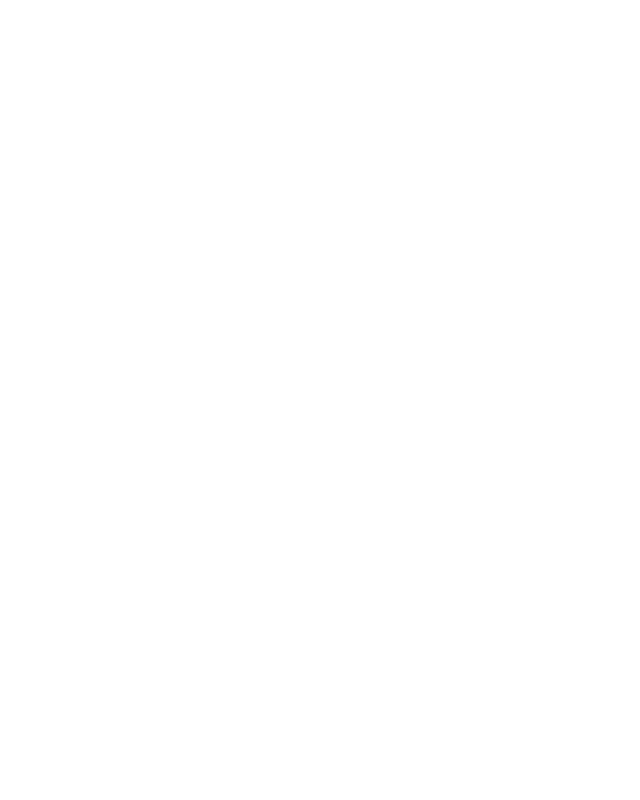
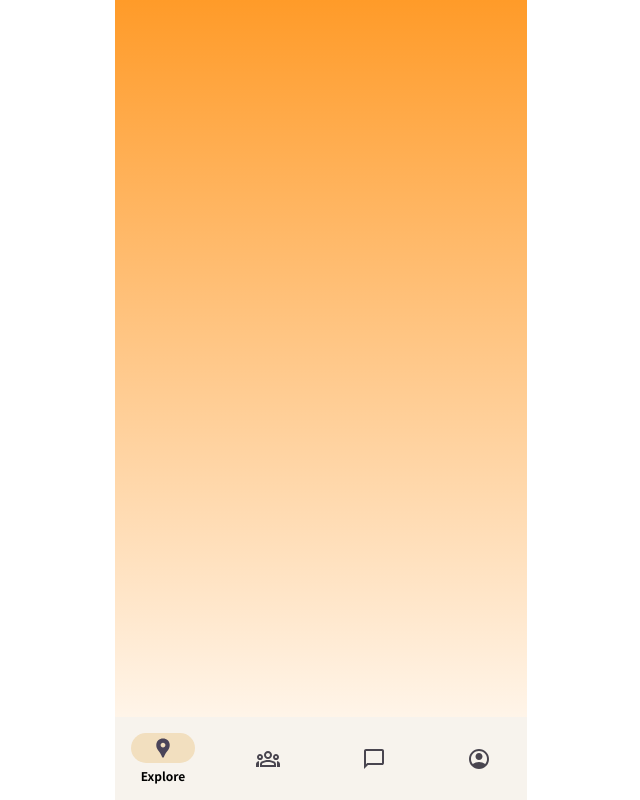
Before and after one commit to TEAM-4line/4line_frontend, a React (Create React App) app: page /home in a window 1280 px wide. Before the commit this address had no page. Shown: the whole page, without its empty margins (319-959 px from the left). Built offline with nearby package versions, Linux system fonts and the light colour scheme; a web font is replaced by a local one.

Commit message:
Feat: NavBar.jsx 컴포넌트 생성

```diff
--- a/src/App.js
+++ b/src/App.js
@@ -4,6 +4,7 @@
 import Login from "./pages/account/Login";
 import TestStart from "./pages/test/TestStart";
 import TestPage from "./pages/test/TestPage";
+import HomePage from "./pages/home/HomePage";
 
 function App() {
   return (
@@ -13,6 +14,7 @@
         <Route path="/login" element={<Login />} />
         <Route path="/test/intro" element={<TestStart />} />
         <Route path="/test" element={<TestPage />} />
+        <Route path="/home" element={<HomePage />} />
       </Routes>
     </div>
   );
--- a/src/components/home/NavBar.jsx
+++ b/src/components/home/NavBar.jsx
@@ -1,7 +1,96 @@
-import React from "react";
+import React, { useState } from "react";
+import styled from "styled-components";
+import NavExplore from "../../images/nav-explore.svg";
+import NavSpaces from "../../images/nav-spaces.svg";
+import NavReviews from "../../images/nav-reviews.svg";
+import NavProfile from "../../images/nav-profile.svg";
 
 const NavBar = () => {
-  return <div></div>;
+  const [selectedNav, setSelectedNav] = useState(0);
+
+  function handleSelectedNav(navIndex) {
+    setSelectedNav(navIndex);
+  }
+
+  const navItems = [
+    { icon: NavExplore, text: "Explore" },
+    { icon: NavSpaces, text: "Spaces" },
+    { icon: NavReviews, text: "Reviews" },
+    { icon: NavProfile, text: "Profile" },
+  ];
+
+  return (
+    <NavWrapper>
+      <NavList>
+        {navItems.map((nav, navIndex) => (
+          <NavItem
+            key={navIndex}
+            onClick={() => handleSelectedNav(navIndex)}
+            isSelected={selectedNav === navIndex}
+          >
+            <IconWrapper isSelected={selectedNav === navIndex}>
+              <NavIcon src={nav.icon} />
+            </IconWrapper>
+            {selectedNav === navIndex && <NavText>{nav.text}</NavText>}
+          </NavItem>
+        ))}
+      </NavList>
+    </NavWrapper>
+  );
 };
 
 export default NavBar;
+
+const NavWrapper = styled.div`
+  width: 412px;
+  /* height: 80px; */
+  background-color: #f7f3ed;
+  position: fixed;
+  bottom: 0;
+`;
+
+const NavList = styled.ul`
+  display: flex;
+  align-items: center;
+  justify-content: space-between;
+  margin: 0;
+  padding: 16px;
+  list-style-type: none;
+`;
+
+const NavItem = styled.li`
+  display: flex;
+  flex-direction: column;
+  align-items: center;
+  gap: 4px;
+  font-size: 12px;
+  color: #6c757d;
+  cursor: pointer;
+  transition: color 0.3s;
+`;
+
+const IconWrapper = styled.div`
+  display: flex;
+  align-items: center;
+  justify-content: center;
+  width: 64px;
+  height: 30px;
+  border-radius: 15px;
+  background-color: ${({ isSelected }) =>
+    isSelected ? "#f2dfbf" : "transparent"};
+  &:hover {
+    background-color: #f2dfbf;
+    border-radius: 18px;
+  }
+`;
+
+const NavIcon = styled.img`
+  width: 24px;
+  height: 24px;
+`;
+
+const NavText = styled.div`
+  font-size: 12px;
+  font-weight: 600;
+  color: black;
+`;
--- a/src/pages/home/HomePage.js
+++ b/src/pages/home/HomePage.js
@@ -1,7 +1,23 @@
 import React from "react";
+import styled from "styled-components";
+import NavBar from "../../components/home/NavBar";
 
 const HomePage = () => {
-  return <div></div>;
+  return (
+    <div>
+      <Wrapper>
+        <NavBar />
+      </Wrapper>
+    </div>
+  );
 };
 
 export default HomePage;
+
+const Wrapper = styled.div`
+  width: 412px;
+  height: 100vh;
+  margin: 0 auto;
+  box-sizing: border-box;
+  background: linear-gradient(to bottom, var(--orange), white);
+`;
```
Also changed, not shown: src/images/nav-reviews.svg (renamed from src/images/nav-review.svg).
